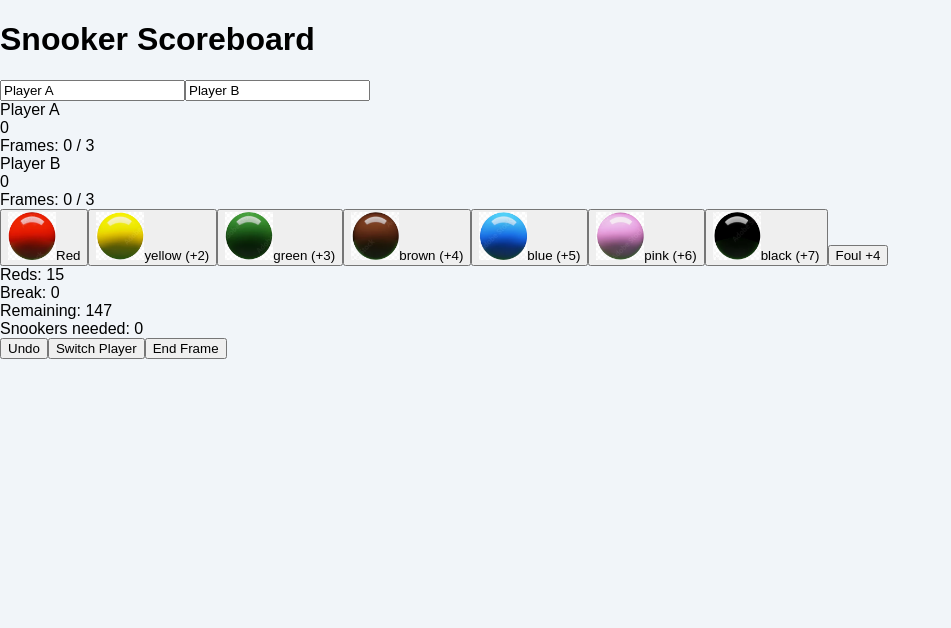
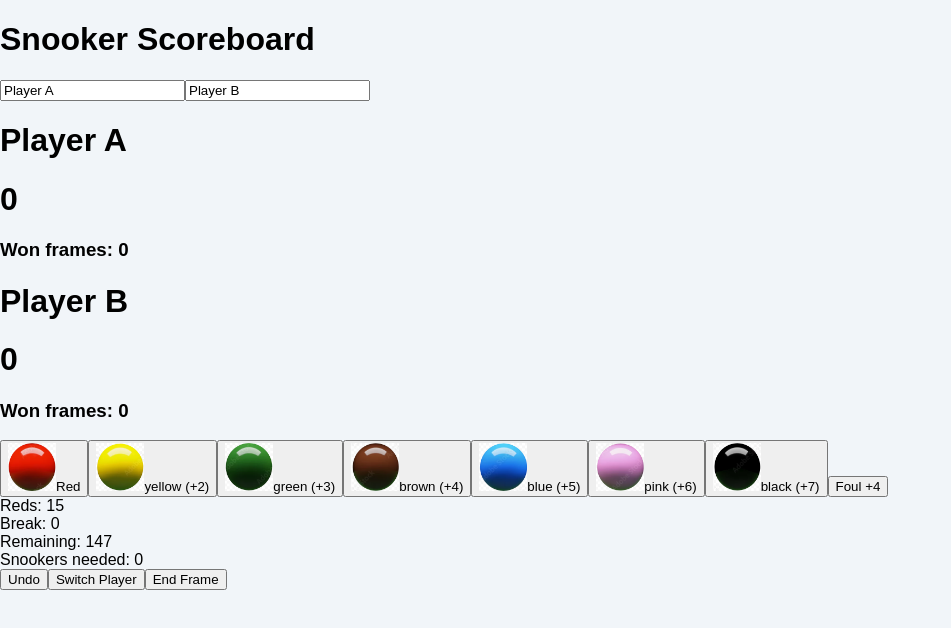
Before and after one commit to phuriponga/SnookerScoreBoard, a Next.js app: page / in a window 1280 px wide. Shown: the top 628 px of the page, without its empty margins (0-951 px from the left). Built offline with nearby package versions, Linux system fonts and the light colour scheme.

Commit message:
Update SnookerScoreboardApp.tsx

```diff
--- a/components/SnookerScoreboardApp.tsx
+++ b/components/SnookerScoreboardApp.tsx
@@ -170,9 +170,9 @@ export default function SnookerScoreboardApp() {
                 key={p}
                 className={`rounded-3xl p-6 flex items-center justify-between ${currentPlayer === p ? 'bg-slate-900 text-white' : 'bg-white'}`}
               >
-                <div className="text-3xl font-semibold">{playerNames[p]}</div>
-                <div className="text-6xl font-bold">{scores[p]}</div>
-                <div className="text-2xl">Frames: {frames[p]} / {framesToWin}</div>
+                <h1>{playerNames[p]}</h1>
+                <h1>{scores[p]}</h1>
+                <h3>Won frames: {frames[p]}</h3>
               </div>
             ))}
           </CardContent>
```
